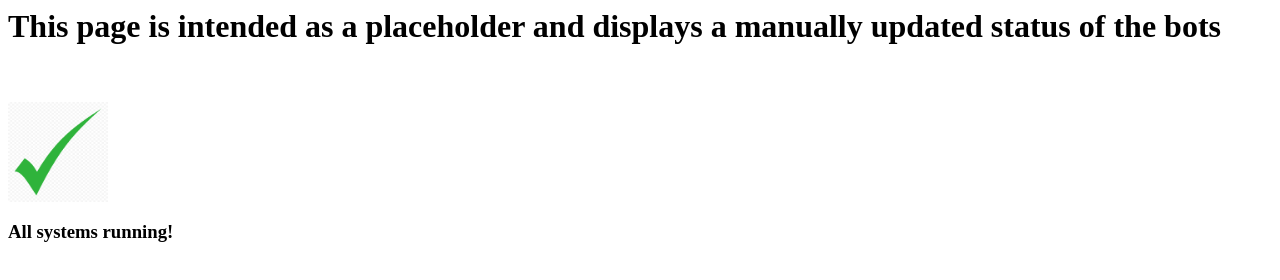
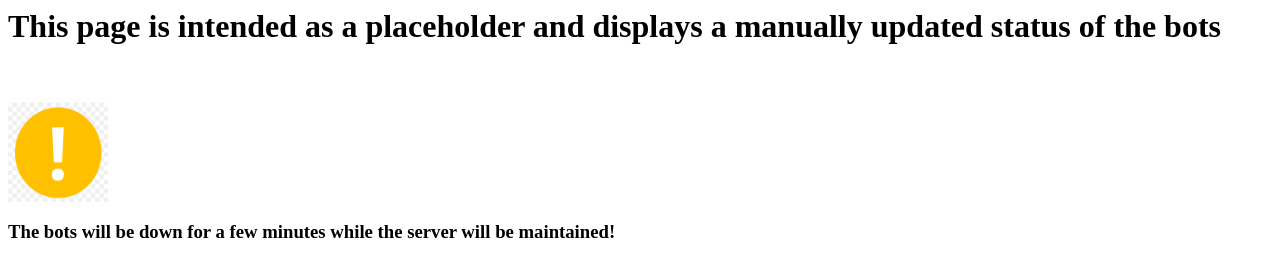
Before and after one commit to GhostPlayHD/fnbot.github.io, a plain HTML site: page index.html in a window 1280 px wide. Drawn offline with Linux system fonts and the light colour scheme.

Commit message:
Updated status

```diff
--- a/index.html
+++ b/index.html
@@ -9,10 +9,10 @@
     <br>
     <br>
 
-    <!--<img src="media/285336.png" width="100px" height="100px"><h3>The bots will be down for a few minutes while the server will be maintained!</h3>
-    !-->
+    <img src="media/285336.png" width="100px" height="100px"><h3>The bots will be down for a few minutes while the server will be maintained!</h3>
 
-    <img src="media/checkmark.png" width="100px" height="100px"><h3>All systems running!</h3>
+
+    <!--<img src="media/checkmark.png" width="100px" height="100px"><h3>All systems running!</h3>!-->
 
   </body>
 
```
